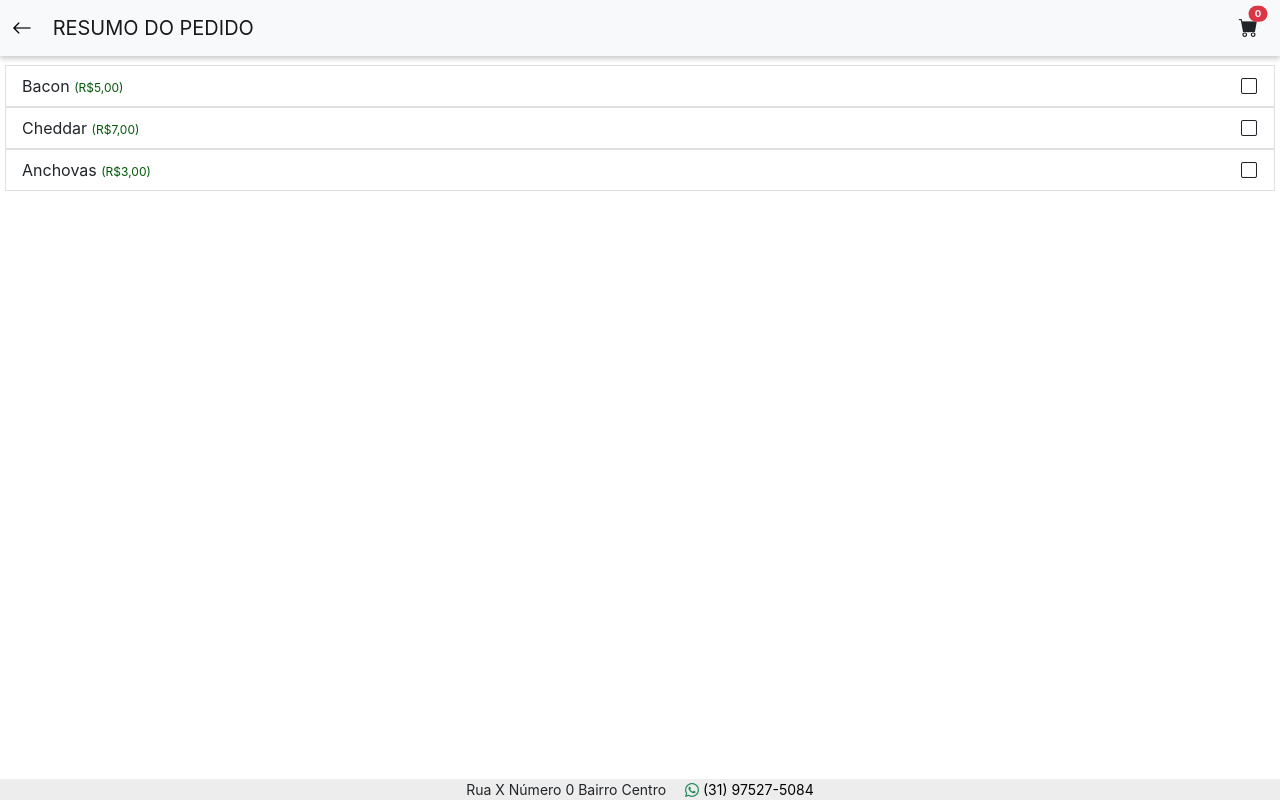
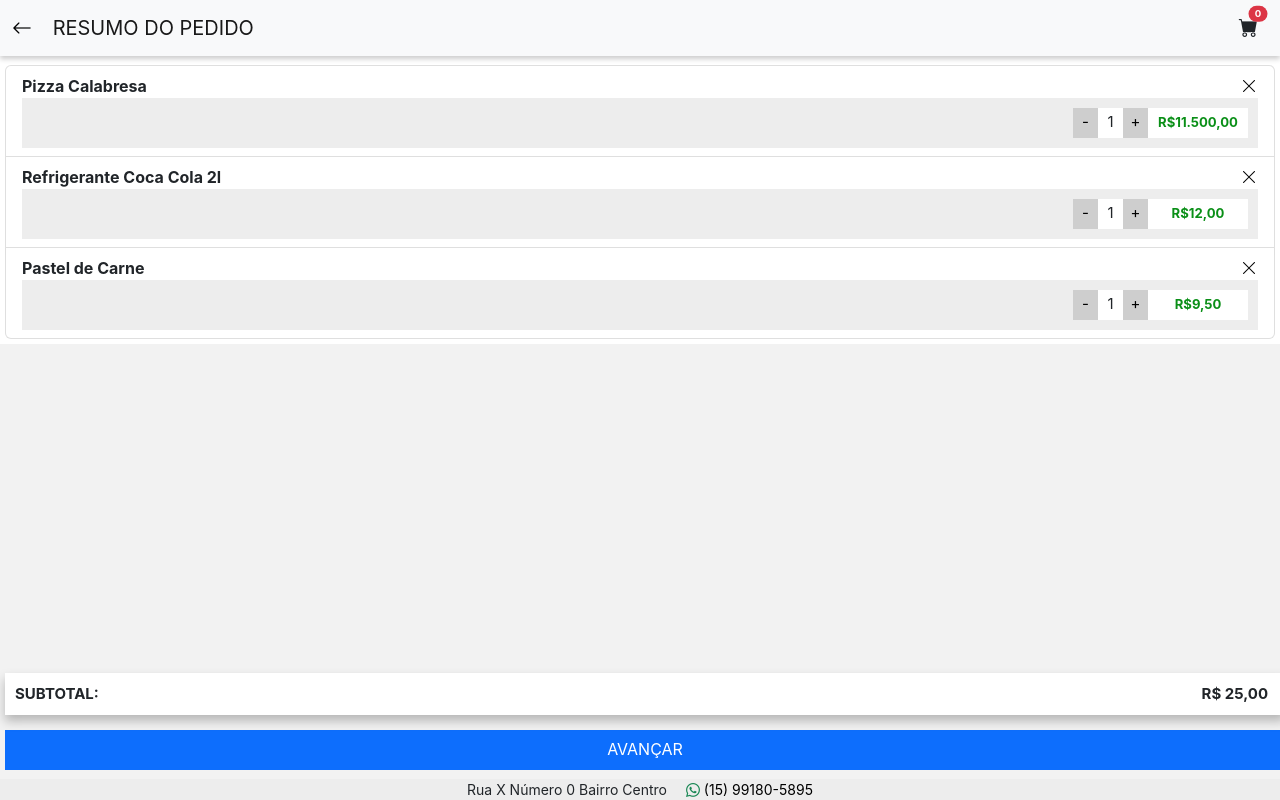
Before and after one commit to paivadaniel/delivery-interativo, a PHP site: page /carrinho.php in a window 1280 px wide. Run offline with PHP 8.4, Linux system fonts and the light colour scheme; some libraries are stand-ins or nearby versions.

Commit message:
mod02 aula17

```diff
--- a/cabecalho.php
+++ b/cabecalho.php
@@ -1,3 +1,9 @@
+<?php
+
+require_once('sistema/conexao.php');
+
+?>
+
 <!DOCTYPE html>
 <html lang="en">
 
@@ -23,7 +29,7 @@
 
     <link rel="stylesheet" type="text/css" href="css/style.css">
 
-    <title>Delivery Interativo</title>
+    <title> <?php echo $nome_sistema; ?> </title>
 </head>
 
 <body>
--- a/carrinho.php
+++ b/carrinho.php
@@ -3,7 +3,13 @@ require_once('cabecalho.php');
 
 ?>
 
-<div class="main-container">
+<style type="text/css">
+    body {
+        background: #f2f2f2;
+    }
+</style>
+
+<div class="main-container" style="background:#fff">
     <nav class="navbar bg-light fixed-top" style="box-shadow: 0px 3px 5px rgba(0, 0, 0, 0.2);">
         <!-- fixed-top anula padding-top da classe main-container no css e faz com que o topo não desça mesmo com a rolagem da página -->
         <div class="container-fluid">
@@ -24,33 +30,87 @@ require_once('cabecalho.php');
     <ol class="list-group" style="margin-top:60px">
         <!-- removida classe list-group-numbered que numerava os itens da li -->
 
-        <a href="adicionais.php" class="link-neutro">
-            <li class="list-group-item">
-                <!-- classe bootstrap justify-content-between foi removida aqui da li, ela distanciava os itens um em cada ponta, ou com espaçamento igualitário caso hajam mais de 2 itens -->
+        <li class="list-group-item">
+            <!-- classe bootstrap justify-content-between foi removida aqui da li, ela distanciava os itens um em cada ponta, ou com espaçamento igualitário caso hajam mais de 2 itens -->
+            <span class="nome-produto"><b>Pizza Calabresa</b> </span>
+            <a href="#popup-excluir" class="link-neutro"> <i class="bi bi-x-lg direita"></i> </a>
 
-                    Bacon <span class="valor-item">(R$5,00)</span>
-                    <i class="bi bi-square direita"></i>
-            </li>
-        </a>
+            <div class="carrinho-qtd">
+                <a href="#" class="link-neutro">
+                    <div class="menos-mais">-</div><!-- teve que usar div ao invés de span, pois span não aceita width nem height -->
+                </a>
+                <div class="qtd-item-carrinho">1</div>
+                <a href="#" class="link-neutro">
+                    <div class="menos-mais ">+</div>
+                </a>
+                <div class="total-item-carrinho"> <small><b> R$11.500,00</b></small></div>
 
-        <a href="adicionais.php" class="link-neutro">
-            <li class="list-group-item">
-                    Cheddar <span class="valor-item">(R$7,00)</span>
-                    <i class="bi bi-square direita"></i>
-            </li>
-        </a>
+            </div>
+        </li>
 
-        <a href="adicionais.php" class="link-neutro">
-            <li class="list-group-item">
-                    Anchovas <span class="valor-item">(R$3,00)</span>
-                    <i class="bi bi-square direita"></i>
-            </li>
-        </a>
+        <li class="list-group-item">
+            <!-- classe bootstrap justify-content-between foi removida aqui da li, ela distanciava os itens um em cada ponta, ou com espaçamento igualitário caso hajam mais de 2 itens -->
+            <span class="nome-produto"><b>Refrigerante Coca Cola 2l</b> </span>
+            <a href="#popup-excluir" class="link-neutro"> <i class="bi bi-x-lg direita"></i> </a>
 
+            <div class="carrinho-qtd">
+                <a href="#" class="link-neutro">
+                    <div class="menos-mais">-</div><!-- teve que usar div ao invés de span, pois span não aceita width nem height -->
+                </a>
+                <div class="qtd-item-carrinho">1</div>
+                <a href="#" class="link-neutro">
+                    <div class="menos-mais ">+</div>
+                </a>
+                <div class="total-item-carrinho"> <small><b> R$12,00</b></small></div>
+
+            </div>
+        </li>
+
+        <li class="list-group-item">
+            <!-- classe bootstrap justify-content-between foi removida aqui da li, ela distanciava os itens um em cada ponta, ou com espaçamento igualitário caso hajam mais de 2 itens -->
+            <span class="nome-produto"><b>Pastel de Carne</b> </span>
+            <a href="#popup-excluir" class="link-neutro"> <i class="bi bi-x-lg direita"></i> </a>
+
+            <div class="carrinho-qtd">
+                <a href="#" class="link-neutro">
+                    <div class="menos-mais">-</div><!-- teve que usar div ao invés de span, pois span não aceita width nem height -->
+                </a>
+                <div class="qtd-item-carrinho">1</div>
+                <a href="#" class="link-neutro">
+                    <div class="menos-mais ">+</div>
+                </a>
+                <div class="total-item-carrinho"> <small><b> R$9,50</b></small></div>
+
+            </div>
+        </li>
     </ol>
 
+    <div class="d-grid gap-2 mt-4 abaixo">
+        <a href="#" class="btn btn-primary no-border-radius">AVANÇAR</a>
+    </div>
+
+    <div class="total-item">
+        <span><b>SUBTOTAL: </b></span>
+        <span class="direita"><b>R$ 25,00</b></span>
+
+    </div>
+
+    <div id="popup-excluir" class="overlay-excluir">
+    <div class="popup">
+        <div class="row">
+            <div class="col-9">
+                Confirmar Exclusão? <a href="" class="text-danger link-neutro">Sim</a>
+            </div>
+            <div class="col-3">
+                <a class="close" href="#">&times;</a>
+            </div>
+        </div>
+    </div>
+</div>
 
 </div>
+
+
 
 <?php
 require_once('rodape.php');
--- a/css/style.css
+++ b/css/style.css
@@ -82,7 +82,9 @@ body {
     }
 }
 
-@media (min-width: 768px) { /* para largura de tela maior que a de tablets */
+@media (min-width: 768px) {
+
+    /* para largura de tela maior que a de tablets */
     .cards {
         margin-left: 100px;
         margin-right: 100px;
@@ -136,7 +138,6 @@ body {
     opacity: 1;
 }
 
-
 .popup {
     margin: 5px auto;
     padding: 10px;
@@ -186,93 +187,96 @@ body {
     color: #000;
 }
 
-.valor-item{
-	font-size:12px;
-	color:#025709;
+.valor-item {
+    font-size: 12px;
+    color: #025709;
 }
 
-.titulo-item{
+.titulo-item {
     margin-top: 60px;
-	margin-bottom:5px;
+    margin-bottom: 5px;
     background: #f2f0f0;
-	padding:5px;
+    padding: 5px;
 }
 
-.titulo-item-2{
+.titulo-item-2 {
     margin-top: 15px;
-	margin-bottom:5px;
+    margin-bottom: 5px;
     background: #f2f0f0;
-	padding:5px;
+    padding: 5px;
 }
 
 .total {
-    text-align:right; /*align é propriedade html, text-html é propriedade css, ambas fazem a mesma coisa */
-    margin:8px 8px 0 0;
-    font-size:14px;
+    text-align: right;
+    /*align é propriedade html, text-html é propriedade css, ambas fazem a mesma coisa */
+    margin: 8px 8px 0 0;
+    font-size: 14px;
 
 }
 
 .direita {
-    position:absolute;
+    position: absolute;
     right: 17px;
 }
 
-.titulo-descricao-item{
+.titulo-descricao-item {
     font-weight: 400;
     font-size: 14px;
     margin-top: 10px;
 }
 
 .descricao-item {
-    font-size:13px;
-    margin-top:10px;
+    font-size: 13px;
+    margin-top: 10px;
 }
 
 .conteudo-descricao-item {
-    margin: 15px 15px; /* margem superior e inferior de 0px e direita e esquerda de 15px */
+    margin: 15px 15px;
+    /* margem superior e inferior de 0px e direita e esquerda de 15px */
 }
 
-.destaque{
-    margin-top:60px;
-    padding:10px;
+.destaque {
+    margin-top: 60px;
+    padding: 10px;
     box-shadow: 0px 6px 10px rgba(0, 0, 0, 0.25);
-    font-size:15px;
-    text-align:center;
-    font-weight:400;
+    font-size: 15px;
+    text-align: center;
+    font-weight: 400;
 
 }
 
-.destaque-qtd{
-    margin-top:10px;
-    padding:10px;
+.destaque-qtd {
+    margin-top: 10px;
+    padding: 10px;
     box-shadow: 0px 6px 10px rgba(0, 0, 0, 0.25);
-    font-size:15px;
-    text-align:left;
-    font-weight:400;
+    font-size: 15px;
+    text-align: left;
+    font-weight: 400;
 
 }
 
-.total-item{
-    margin-top:10px;
-    padding:10px;
+.total-item {
+    margin-top: 10px;
+    padding: 10px;
     box-shadow: 0px 6px 10px rgba(0, 0, 0, 0.25);
-    font-size:15px;
-    font-weight:400;
-    position:absolute;
-    bottom:85px;
-    width:100%; /* se tirar width 100% da conflito com a classe direita já definida para esse elemento */
+    font-size: 15px;
+    font-weight: 400;
+    position: absolute;
+    bottom: 85px;
+    width: 100%;
+    /* se tirar width 100% da conflito com a classe direita já definida para esse elemento */
     background: #fff;
 }
 
 .abaixo {
-    position:absolute;
-    bottom:30px;
-    width:100%;
+    position: absolute;
+    bottom: 30px;
+    width: 100%;
 }
 
 .no-border-radius {
-    border-radius:0px;
-    height:40px;
+    border-radius: 0px;
+    height: 40px;
 }
 
 /* POPUP 2 */
@@ -285,7 +289,7 @@ body {
     background: #fcfbeb;
     width: 100%;
     height: auto;
-    z-index:1;
+    z-index: 1;
 }
 
 .overlay2:target {
@@ -304,7 +308,7 @@ body {
 .popup2 .close {
     position: absolute;
     top: 0px;
-    right:5px;
+    right: 5px;
     transition: all 200ms;
     font-size: 25px;
     font-weight: bold;
@@ -320,7 +324,8 @@ body {
 
 .card-add-carrinho {
     background: var(--color-background);
-    padding: 10px; /*calc(4 * var(--size-bezel)) */
+    padding: 10px;
+    /*calc(4 * var(--size-bezel)) */
     margin-top: calc(4 * var(--size-bezel));
     border-radius: var(--size-radius);
     border: 3px solid var(--color-shadow, currentColor);
@@ -329,44 +334,112 @@ body {
 }
 
 
-  .group 			  {
-    position:relative;
-    margin-bottom:25px;
+.group {
+    position: relative;
+    margin-bottom: 25px;
 }
 
-  .input 				{
-    font-size:14px;
-    padding:10px 10px 10px 5px;
-    display:block;
-    width:100%;
-    border:none;
-    border-bottom:1px solid #757575;
+.input {
+    font-size: 14px;
+    padding: 10px 10px 10px 5px;
+    display: block;
+    width: 100%;
+    border: none;
+    border-bottom: 1px solid #757575;
 }
-  .input:focus 		{ outline:none; }
+
+.input:focus {
+    outline: none;
+}
+
+/* POPUP-EXCLUIR*/
+
+.overlay-excluir {
+    position: absolute;
+    top: 75px;
+    right:22px;
+    visibility: hidden;
+    opacity: 0;
+    background: #ffeae6;
+    width:300px;
+    height:auto;
+    z-index:1;
+
+  }
+
+.overlay-excluir:target {
+    /* quando chama a popup, ou seja, quando target */
+    visibility: visible;
+    opacity: 1;
+}
 
 /* LABEL ======================================= */
-  .label 				 {
-    color:#999;
-    font-size:14px;
-    font-weight:normal;
-    position:absolute;
-    pointer-events:none;
-    left:5px;
-    top:10px;
-    transition:0.2s ease all;
-    -moz-transition:0.2s ease all;
-    -webkit-transition:0.2s ease all;
+.label {
+    color: #999;
+    font-size: 14px;
+    font-weight: normal;
+    position: absolute;
+    pointer-events: none;
+    left: 5px;
+    top: 10px;
+    transition: 0.2s ease all;
+    -moz-transition: 0.2s ease all;
+    -webkit-transition: 0.2s ease all;
 }
 
 /* active state */
-  .input:focus ~ label, input:valid ~ label 		{
-    top:-2px;
-    font-size:10px;
-    color:#5264AE;
+.input:focus~label,
+input:valid~label {
+    top: -2px;
+    font-size: 10px;
+    color: #5264AE;
 }
 
 /* imagem produto */
 .imagem-produto {
-    width:100%;
-    margin-top:15px;
+    width: 100%;
+    margin-top: 15px;
 }
+
+.carrinho-qtd {
+    text-align: right;
+    padding: 10px;
+    background-color: #ededed;
+    font-size:0; /* se remover esse font-size 0, vai dar espaçamento entre as divs, para isso não ocorrer, temos que deixar font-size da div pai 0, e dar um font-size para os elementos filhos dessa div, no caso menos-mais, qtd-item-carrinho e total-item-carrinho */
+}
+
+.menos-mais {
+    width: 25px;
+    height: 30px;
+    background: #cecece;
+    padding: 3px;
+    text-align: center;
+    display: inline-block; /* para remover a quebra de linha da div*/
+    font-size:15px;
+
+}
+
+.qtd-item-carrinho {
+    width: 25px;
+    height: 30px;
+    background: #fff;
+    padding: 3px;
+    text-align: center;
+    display: inline-block; /* para remover a quebra de linha da div*/
+    font-size:15px;
+}
+
+.total-item-carrinho {
+    width: 100px;
+    height: 30px;
+    background: #fff;
+    padding: 3px;
+    text-align: center;
+    display: inline-block; /* para remover a quebra de linha da div*/
+    font-size:15px;
+    color:#0a8f17;
+
+}
+
+.nome-produto {
+}
--- a/index.php
+++ b/index.php
@@ -1,5 +1,5 @@
 <?php
-require_once('cabecalho.php');
+require_once('cabecalho.php'); //sistema/conexao.php já está sendo requisitado em cabecalho.php
 
 ?>
 
@@ -9,7 +9,7 @@ require_once('cabecalho.php');
         <div class="container-fluid">
             <a class="navbar-brand" href="index.php">
                 <img src="img/logo.png" alt="Logo" width="30" height="30" class="d-inline-block align-text-top">
-                Delivery Interativo
+                <?php echo $nome_sistema; ?>
             </a>
 
             <?php
--- a/rodape.php
+++ b/rodape.php
@@ -1,6 +1,9 @@
+<!-- não precisa dar require_once de conexao.php, porque já tem esse require em cabecalho.php, e toda página que abre o rodapé, abre também primeiro o cabecalho.php -->
+
 <footer class="rodape">
-    <span>Rua X Número 0 Bairro Centro</span>
-    <span style="margin-left: 15px"><a href="" class="link-neutro"><i class="bi bi-whatsapp text-success"></i> (31) 97527-5084</a></span>
+    <span><?php echo $endereco_sistema; ?> </span>
+    <span style="margin-left: 15px"><a href="http://api.whatsapp.com/send?1=pt_BR&phone=<?php echo $whatsapp_sistema ?>" class="link-neutro"><i class="bi bi-whatsapp text-success"></i> <?php echo $telefone_sistema; ?></a></span>
+
 </footer>
 
 </body>
--- /dev/null
+++ b/sistema/conexao.php
@@ -0,0 +1,22 @@
+<?php
+
+$usuario = 'root';
+$senha = '';
+$banco = 'delivery_interativo';
+$servidor = 'localhost';
+
+date_default_timezone_set('America/Sao_Paulo'); //se o servidor estiver nos Estados Unidos, não vai pegar o fuso horário do servidor, mas sim o de São Paulo
+
+try {
+	$pdo = new PDO("mysql:dbname=$banco;host=$servidor;charset=utf8", "$usuario", "$senha");
+} catch (Exception $e) {
+	echo 'Não conectado ao Banco de Dados! <br><br>' .$e;
+}
+
+$nome_sistema = 'Delivery Interativo';
+$email_sistema = 'danielantunespaiva@gmail.com';
+$telefone_sistema = '(15) 99180-5895';
+$whatsapp_sistema = '55'.preg_replace('/[ ()-]+/' , '' , $telefone_sistema);
+$endereco_sistema = 'Rua X Número 0 Bairro Centro';
+
+?>
--- /dev/null
+++ b/sistema/recuperar-senha.php
@@ -0,0 +1,6 @@
+<?php
+
+$email_rec = $_POST['email-rec'];
+
+echo 'Email Enviado com Sucesso!';
+?>
```
Also changed, not shown: css/login.css (added, +60 -0 lines), delivery_interativo.sql (added, +64 -0 lines), sistema/index.php (added, +144 -0 lines). Lines whose indentation alone changed are shown as unchanged.
